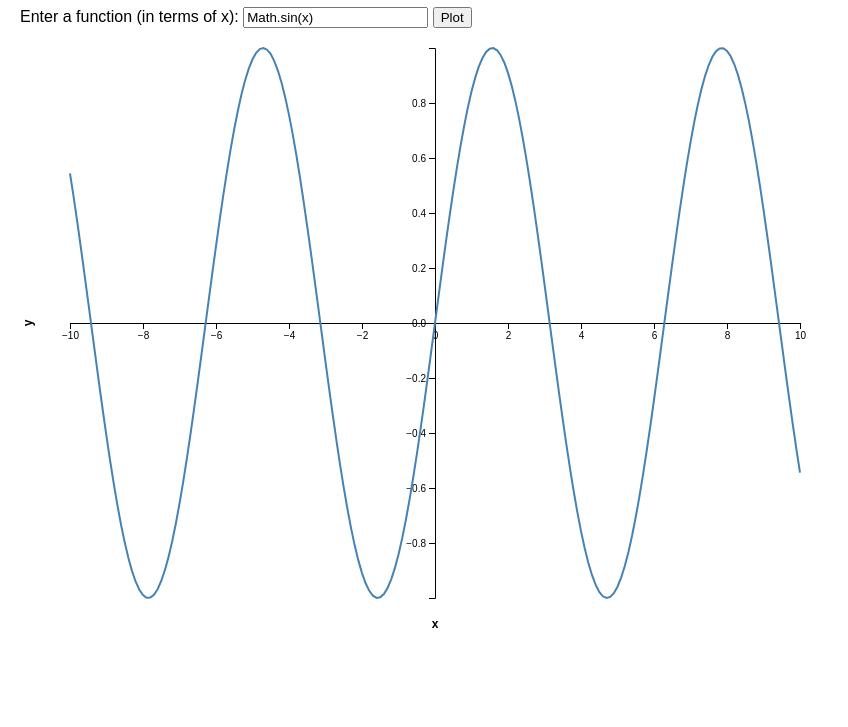
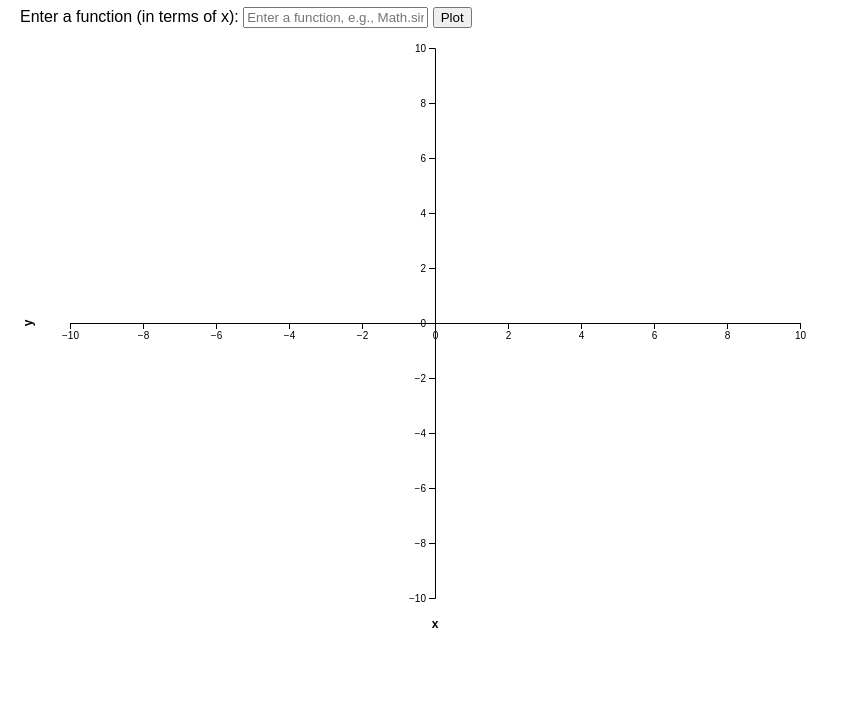
Before and after one commit to Abhrankan-Chakrabarti/GraphingCalculator, a plain HTML site: page index.html in a window 1280 px wide. Shown: the part 73-800 px from the top of the page, without its empty margins (0-848 px from the left). Drawn offline with nearby package versions, Linux system fonts and the light colour scheme.

Commit message:
Update index.html

```diff
--- a/index.html
+++ b/index.html
@@ -2,7 +2,6 @@
 <html lang="en">
 <head>
     <meta charset="UTF-8">
-    <meta name="viewport" content="width=device-width, initial-scale=1.0">
     <title>Graphing Calculator</title>
     <script src="https://d3js.org/d3.v6.min.js"></script>
     <style>
@@ -25,96 +24,87 @@
     <h1>Graphing Calculator</h1>
     <div>
         <label for="functionInput">Enter a function (in terms of x):</label>
-        <input type="text" id="functionInput" value="Math.sin(x)">
-        <button id="plotButton">Plot</button>
+        <input type="text" id="functionInput" placeholder="Enter a function, e.g., Math.sin(x)">
+        <button onclick="plotFunction()">Plot</button>
         <span id="error" style="color: red;"></span>
     </div>
     <svg width="800" height="600"></svg>
     <script>
-        const svg = d3.select('svg');
-        const margin = { top: 20, right: 20, bottom: 30, left: 50 };
-        const width = +svg.attr('width') - margin.left - margin.right;
-        const height = +svg.attr('height') - margin.top - margin.bottom;
-        const g = svg.append('g').attr('transform', `translate(${margin.left},${margin.top})`);
+        const svg = d3.select("svg")
+            .attr("width", 800)
+            .attr("height", 600)
+            .append("g")
+            .attr("transform", "translate(50,20)");
 
-        const x = d3.scaleLinear().domain([-10, 10]).range([0, width]);
-        const y = d3.scaleLinear().domain([-10, 10]).range([height, 0]);
+        const width = 800 - 50 - 20;
+        const height = 600 - 20 - 30;
 
-        const line = d3.line()
-            .defined(d => !isNaN(d.y) && isFinite(d.y)) // Filter out NaN and Infinity values
-            .x(d => x(d.x))
-            .y(d => y(d.y));
+        const xScale = d3.scaleLinear().domain([-10, 10]).range([0, width]);
+        const yScale = d3.scaleLinear().domain([-10, 10]).range([height, 0]);
 
-        const xAxis = g.append('g')
-            .attr('class', 'axis axis--x')
-            .attr('transform', `translate(0,${y(0)})`) // Move x-axis to center
-            .call(d3.axisBottom(x));
+        const xAxis = d3.axisBottom(xScale);
+        const yAxis = d3.axisLeft(yScale);
 
-        const yAxis = g.append('g')
-            .attr('class', 'axis axis--y')
-            .attr('transform', `translate(${x(0)},0)`) // Move y-axis to center
-            .call(d3.axisLeft(y));
+        svg.append("g")
+            .attr("transform", `translate(0,${yScale(0)})`)
+            .call(xAxis);
 
-        g.append('text')
-            .attr('class', 'axis-label')
-            .attr('transform', `translate(${width / 2},${height + margin.bottom})`)
-            .style('text-anchor', 'middle')
-            .text('x');
+        svg.append("g")
+            .attr("transform", `translate(${xScale(0)},0)`)
+            .call(yAxis);
 
-        g.append('text')
-            .attr('class', 'axis-label')
-            .attr('transform', 'rotate(-90)')
-            .attr('y', 0 - margin.left)
-            .attr('x', 0 - (height / 2))
-            .attr('dy', '1em')
-            .style('text-anchor', 'middle')
-            .text('y');
+        svg.append("text")
+            .attr("class", "axis-label")
+            .attr("transform", `translate(${width / 2},${height + 30})`)
+            .style("text-anchor", "middle")
+            .text("x");
 
-        const path = g.append('path')
-            .attr('class', 'line');
+        svg.append("text")
+            .attr("class", "axis-label")
+            .attr("transform", "rotate(-90)")
+            .attr("y", 0 - 50)
+            .attr("x", 0 - (height / 2))
+            .attr("dy", "1em")
+            .style("text-anchor", "middle")
+            .text("y");
 
-        function plotFunction(funcStr) {
-            try {
-                const func = new Function('x', `return ${funcStr};`);
-                const data = d3.range(-10, 10.1, 0.1).map(x => ({ x, y: func(x) }));
+        function plotFunction() {
+            const funcStr = d3.select("#functionInput").node().value;
+            const line = d3.line()
+                .defined(d => !isNaN(d.y) && isFinite(d.y))
+                .x(d => xScale(d.x))
+                .y(d => yScale(d.y));
 
-                // Handle domain restrictions and vertical asymptotes
-                data.forEach((d, i, arr) => {
-                    if (isNaN(d.y) || !isFinite(d.y) || (d.x <= 0 && funcStr.includes('Math.log'))) {
-                        d.y = NaN; // Set invalid values to NaN
-                    }
+            const data = d3.range(-10, 10, 0.1).map(x => {
+                try {
+                    const y = eval(funcStr);
+                    return { x: x, y: y };
+                } catch (e) {
+                    return { x: x, y: NaN };
+                }
+            });
 
-                    // Additional handling for tan(x) to filter out discontinuities
-                    if (funcStr.includes('Math.tan') && i > 0) {
-                        const prevY = arr[i - 1].y;
-                        if (Math.abs(d.y - prevY) > 1e1) { // Detect large jumps
-                            d.y = NaN; // Treat large jumps as undefined
-                        }
-                    }
-                });
+            // Handle discontinuities for tan(x) and other functions with vertical asymptotes
+            data.forEach((d, i, arr) => {
+                if (i > 0 && Math.abs(d.y - arr[i - 1].y) > 10) {
+                    d.y = NaN;
+                }
+            });
 
-                x.domain([-10, 10]); // Reset x domain
-                y.domain(d3.extent(data.filter(d => !isNaN(d.y)), d => d.y)); // Adjust y domain based on data range
+            svg.selectAll(".line").remove();
 
-                xAxis.transition().call(d3.axisBottom(x));
-                yAxis.transition().call(d3.axisLeft(y));
+            svg.append("path")
+                .datum(data)
+                .attr("class", "line")
+                .attr("d", line)
+                .attr("stroke", "blue")
+                .attr("stroke-width", 2)
+                .attr("fill", "none");
 
-                path.datum(data)
-                    .transition()
-                    .attr('d', line);
-
-                document.getElementById('error').textContent = '';
-            } catch (e) {
-                document.getElementById('error').textContent = 'Invalid function!';
-            }
+            d3.select("#error").text("");
         }
 
-        document.getElementById('plotButton').addEventListener('click', function() {
-            const funcStr = document.getElementById('functionInput').value;
-            plotFunction(funcStr);
-        });
-
-        plotFunction('Math.sin(x)'); // Initial graph
+        plotFunction();
     </script>
 </body>
 </html>
```
